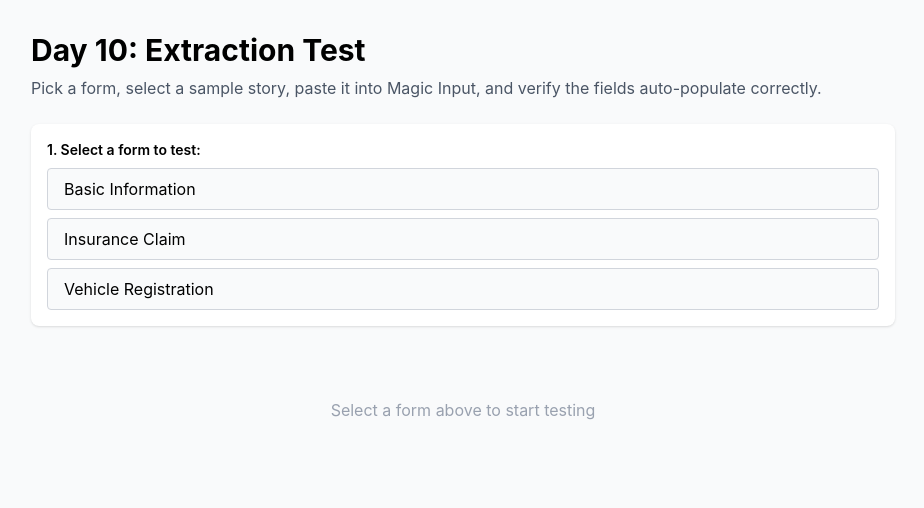
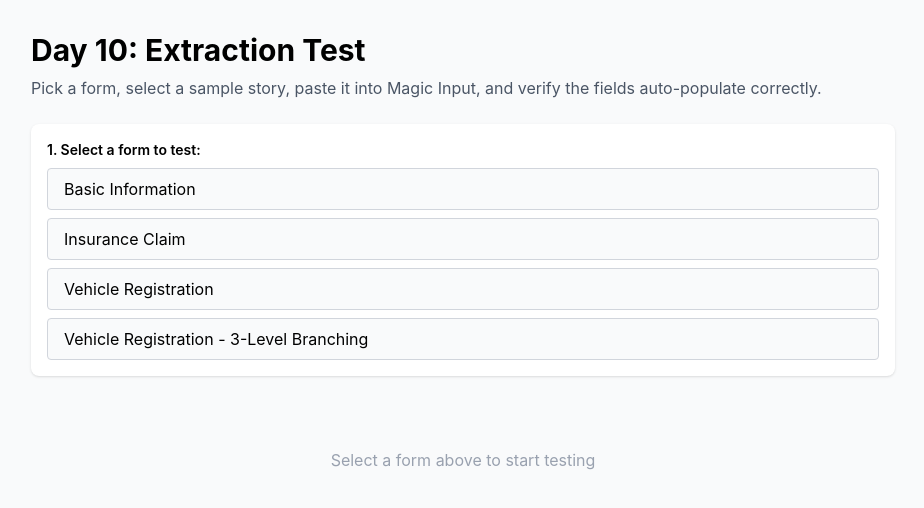
Before and after one commit to keshav456mehta/Forma_AI, a React app in the folder frontend/: page / in a window 1280 px wide. Shown: the top 508 px of the page, without its empty margins (177-1101 px from the left). Built offline with nearby package versions, Linux system fonts and the light colour scheme; the HTML template or start-up script is replaced by a standard one.

Commit message:
test: verify 3-level conditional branching with AI data

```diff
--- a/frontend/src/components/MagicInput.jsx
+++ b/frontend/src/components/MagicInput.jsx
@@ -155,5 +155,19 @@ function buildMockResponse(story) {
   const vehicleNumMatch = story.match(/\b([A-Z]{2}\d{4})\b/);
   if (vehicleNumMatch) extracted.vehicleNumber = vehicleNumMatch[1];
 
+  // ========== 3-Level Branching form fields (Day 12) ==========
+
+  // vehicleCategory — Sedan, SUV, Hatchback (only relevant when vehicleType = Car)
+  if (lower.match(/\bcategory is sedan\b/))
+    extracted.vehicleCategory = "Sedan";
+  else if (lower.match(/\bcategory is suv\b/))
+    extracted.vehicleCategory = "SUV";
+  else if (lower.match(/\bcategory is hatchback\b/))
+    extracted.vehicleCategory = "Hatchback";
+
+  // vehicleModel — free text after "model is"
+  const modelMatch = story.match(/model is\s+([A-Za-z\s]+?)(?:\.|,|$)/i);
+  if (modelMatch) extracted.vehicleModel = modelMatch[1].trim();
+
   return extracted;
 }
--- a/frontend/src/fixtures/stories.js
+++ b/frontend/src/fixtures/stories.js
@@ -76,4 +76,40 @@ export const sampleStories = [
     },
     formTitle: "Basic Information",
   },
+  // Day 12: 3-level branching test stories
+  {
+    name: "3-Level - Sedan chain",
+    story: "Owner is Raj Patel. It's a Car. Category is Sedan. Model is Honda City. I confirm the details.",
+    expectedFields: {
+      ownerName: "Raj Patel",
+      vehicleType: "Car",
+      vehicleCategory: "Sedan",
+      vehicleModel: "Honda City",
+      terms: true,
+    },
+    formTitle: "Vehicle Registration - 3-Level Branching",
+  },
+  {
+    name: "3-Level - SUV chain",
+    story: "I'm Anita Desai. I'm registering a Car, category is SUV, model is Hyundai Creta. I confirm.",
+    expectedFields: {
+      ownerName: "Anita Desai",
+      vehicleType: "Car",
+      vehicleCategory: "SUV",
+      vehicleModel: "Hyundai Creta",
+      terms: true,
+    },
+    formTitle: "Vehicle Registration - 3-Level Branching",
+  },
+  {
+    name: "3-Level - Bike (chain breaks early)",
+    story: "Owner is Mohan Singh. It's a Bike. I confirm the vehicle details.",
+    expectedFields: {
+      ownerName: "Mohan Singh",
+      vehicleType: "Bike",
+      // vehicleCategory and vehicleModel should NOT be filled (showIf chain breaks)
+      terms: true,
+    },
+    formTitle: "Vehicle Registration - 3-Level Branching",
+  },
 ];
--- a/frontend/src/pages/TestExtractionPage.jsx
+++ b/frontend/src/pages/TestExtractionPage.jsx
@@ -14,6 +14,7 @@ export default function TestExtractionPage() {
     { id: "6a828552980c388e1d07ee4c", title: "Basic Information" },
     { id: "6a828552980c388e1d07ee4d", title: "Insurance Claim" },
     { id: "6a828552980c388e1d07ee4e", title: "Vehicle Registration" },
+    { id: "6a8543a353b62191daabfcb8", title: "Vehicle Registration - 3-Level Branching" },
   ];
 
   return (
```
